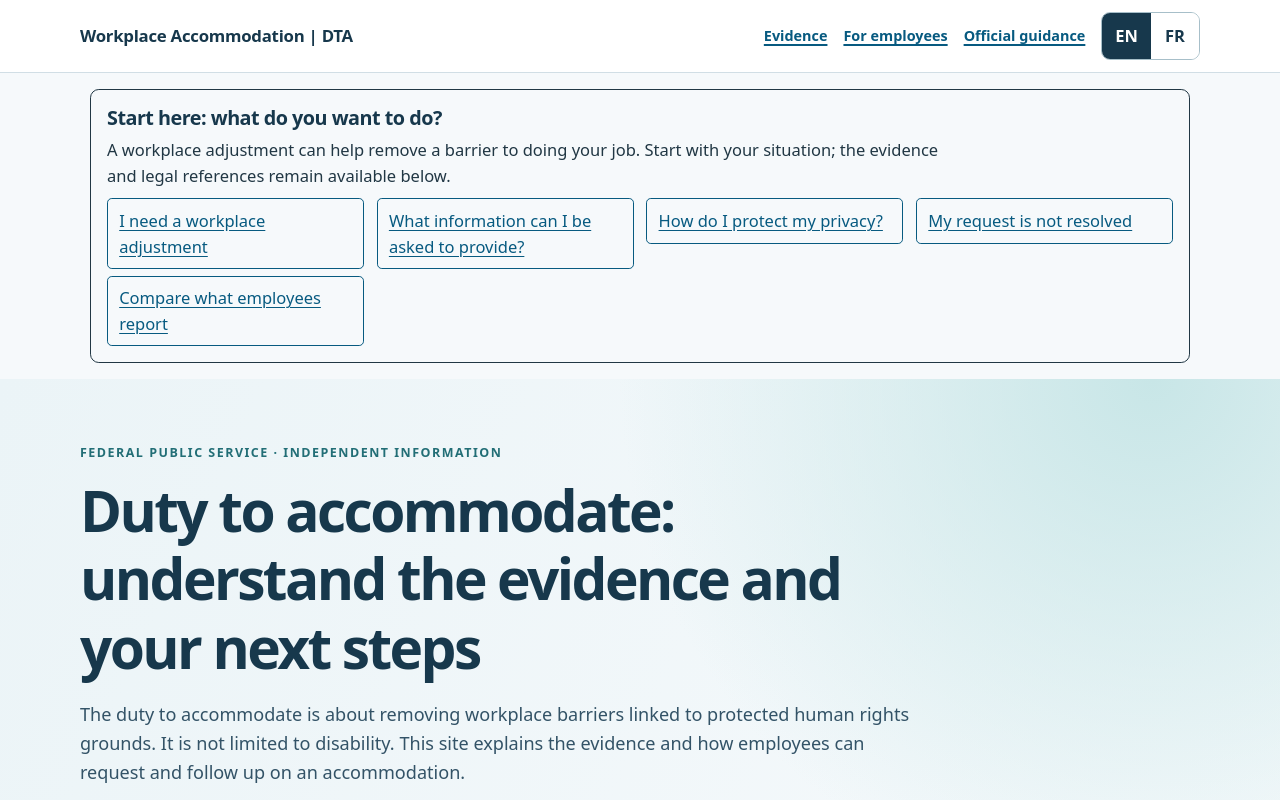
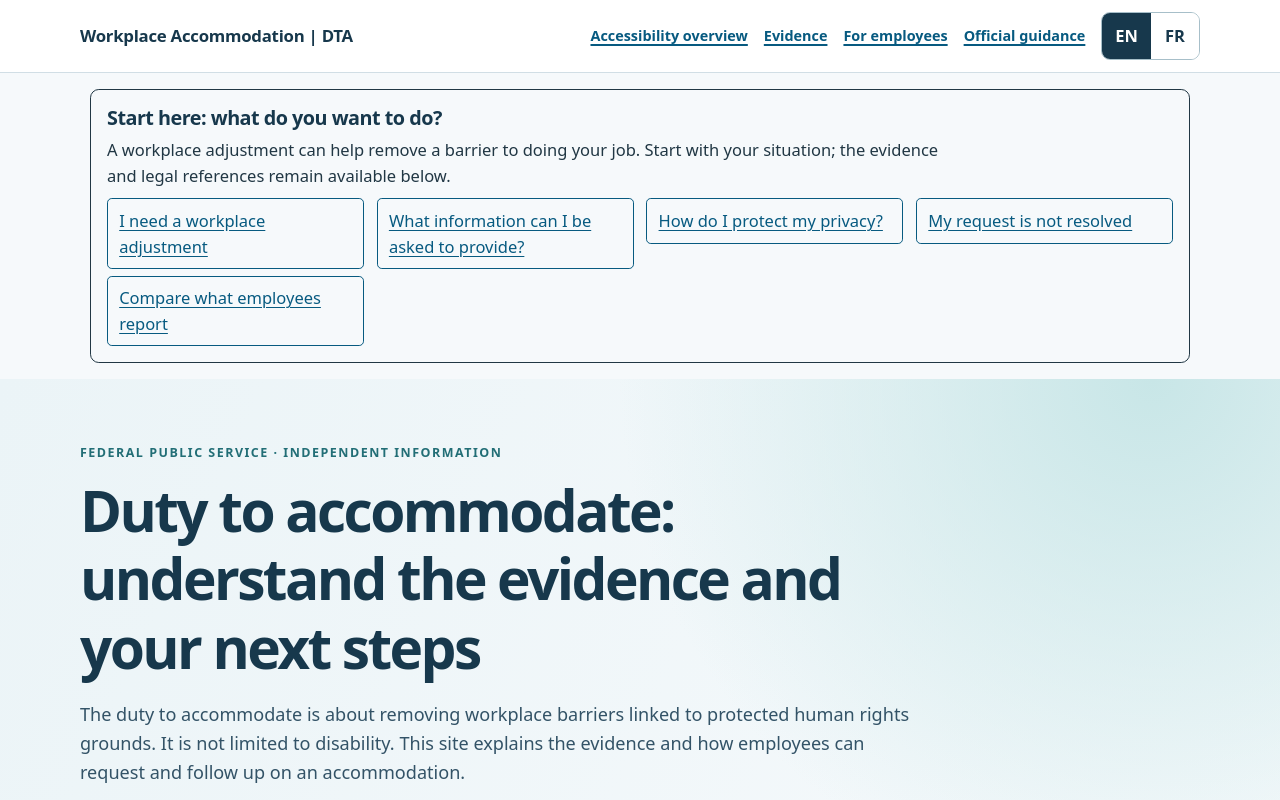
Before and after one commit to aranpublicservants-rgb/Accessibility-and-Inclusion-Accessibilit-et-inclusion, a plain HTML site: page duty-to-accommodate/index.html in a window 1280 px wide. Shown: the top 800 px of the page. Drawn offline with Linux system fonts and the light colour scheme.

Commit message:
Connect accommodation guide to accessibility home and recourse

```diff
--- a/duty-to-accommodate/index.html
+++ b/duty-to-accommodate/index.html
@@ -16,7 +16,7 @@
 <header class="top">
 <div class="wrap topinner">
 <a class="brand" href="#top" data-en="Workplace Accommodation | DTA" data-fr="Adaptation au travail | ODA">Workplace Accommodation | DTA</a>
-<nav class="nav" aria-label="Main navigation / Navigation principale">
+<nav class="nav" aria-label="Main navigation / Navigation principale"><a href="../" data-en="Accessibility overview" data-fr="Aperçu de l’accessibilité">Accessibility overview</a>
 <a href="#evidence" data-en="Evidence" data-fr="Données">Evidence</a>
 <a href="#employees" data-en="For employees" data-fr="Pour les employés">For employees</a>
 <a href="#official" data-en="Official guidance" data-fr="Guides officiels">Official guidance</a>
@@ -443,7 +443,7 @@
 
 </div>
 </section>
-</main>
+<p><a href="https://aranpublicservants-rgb.github.io/aran-raar/recourse/" data-en="ARAN recourse guide and deadlines" data-fr="Guide des recours et délais du RAAR">ARAN recourse guide and deadlines</a> · <a href="../">Accessibility overview / Aperçu de l’accessibilité</a></p></main>
 <footer class="footer"><div class="wrap">
 <p><strong data-en="Independent duty-to-accommodate information" data-fr="Information indépendante sur l’obligation d’adaptation">Independent duty-to-accommodate information</strong></p>
 <p data-en="For general information and research. Not legal advice or an official Government of Canada service. No accommodation request is submitted by this website. Employer procedures and deadlines differ." data-fr="Information générale et recherche. Ce site ne donne pas d’avis juridique et n’est pas un service officiel du gouvernement du Canada. Aucune demande d’adaptation n’y est transmise. Les procédures et les délais diffèrent selon l’employeur.">For general information and research. Not legal advice or an official Government of Canada service. No accommodation request is submitted by this website. Employer procedures and deadlines differ.</p>
```
